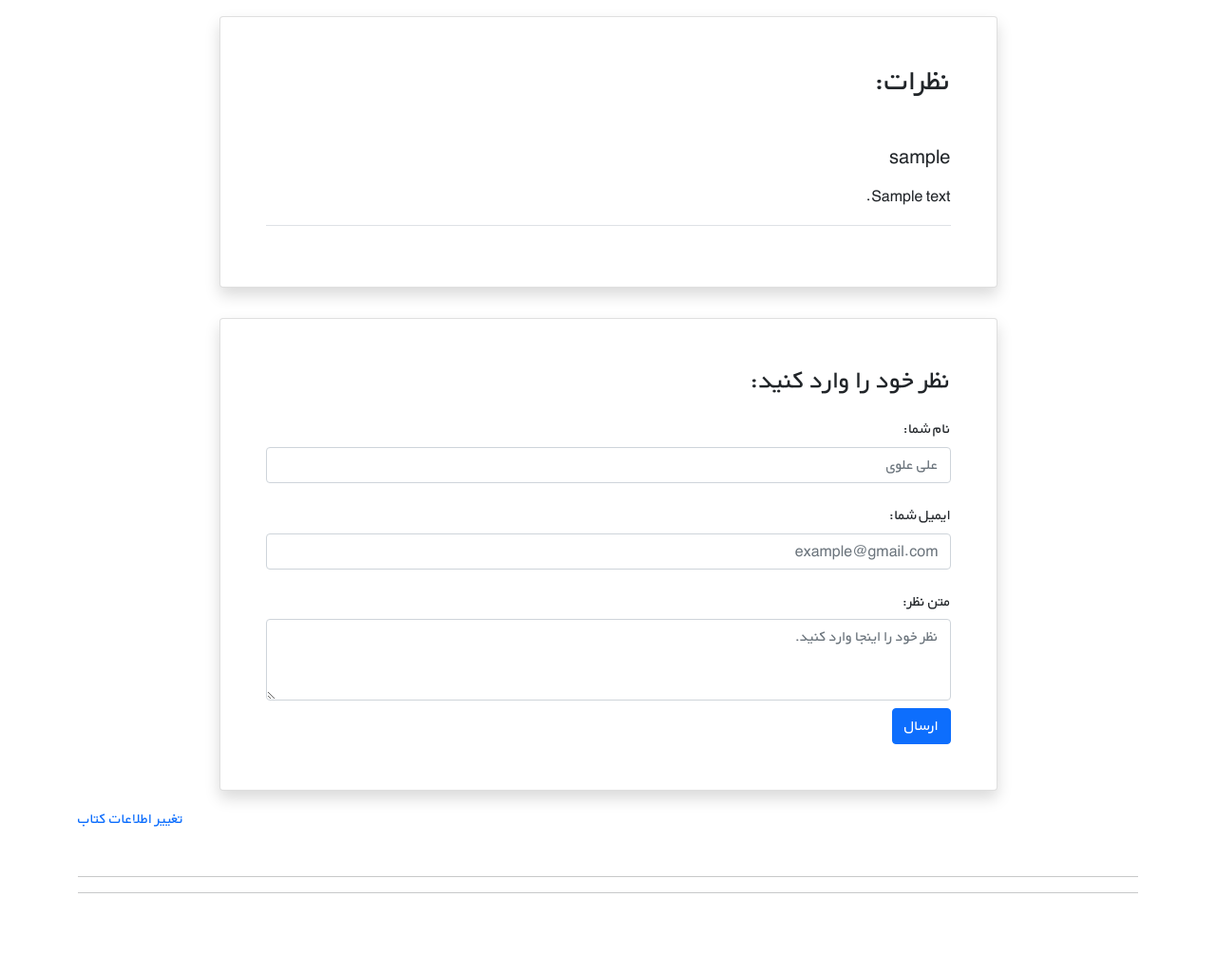
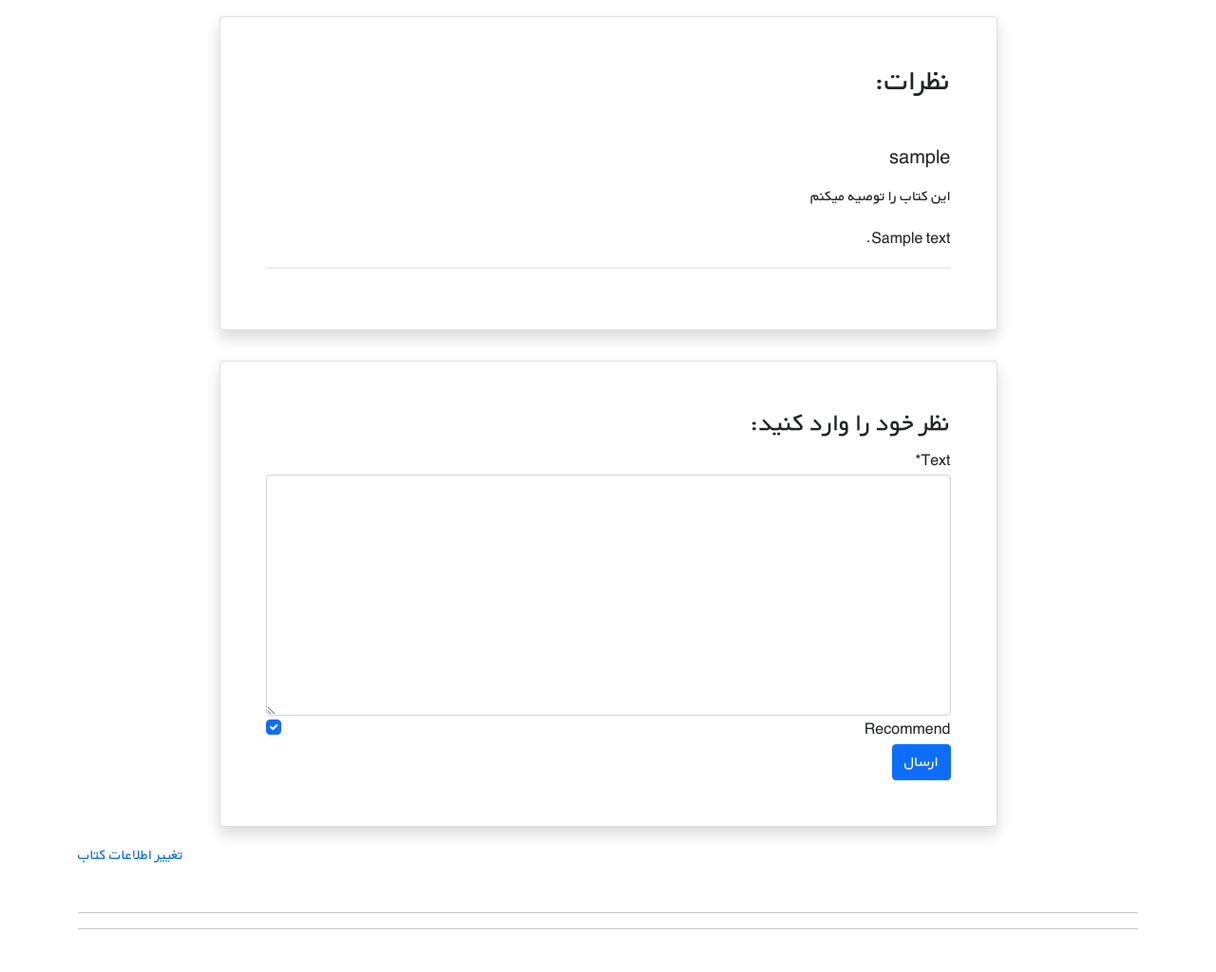
Before and after one commit to just-a-normal-developer/book-store, a Django app: page /books/1/ in a window 1280 px wide. Shown: the part 416-1440 px from the top of the page at 95% size. Before the commit the page ends 1357 px from the top, so only its background shows below. Run offline with Django 3.2, Linux system fonts and the light colour scheme; tables that the repository leaves empty hold one stand-in row (values such as "Sample post"); grey boxes marked "Sample" are stand-in pictures; some libraries are stand-ins or nearby versions.

Commit message:
some feature added into the dorms in comments

```diff
--- a/books/admin.py
+++ b/books/admin.py
@@ -3,7 +3,7 @@ from.models import Books , Comments
 
 
 class CommentsAdmin(admin.ModelAdmin):
-    list_display = ('user' , 'book' , 'text' , 'datetime_created', )
+    list_display = ('user' , 'book' , 'text' , 'datetime_created', 'is_active' , 'recommend')
 
 # Register your models here.
 admin.site.register(Books)
--- /dev/null
+++ b/books/forms.py
@@ -0,0 +1,8 @@
+from django import forms
+from .models import Comments
+
+
+class CommentForm(forms.ModelForm):
+    class Meta:
+        model = Comments
+        fields = ('text' , 'recommend' , )
--- a/books/models.py
+++ b/books/models.py
@@ -6,7 +6,6 @@ from django.contrib.auth import get_user_model
 # Create your models here.
 class Books(models.Model):
     class Meta:
-        app_label= 'books'
         verbose_name_plural = 'books'
     title = models.CharField(max_length = 200)
     description = models.TextField()
@@ -21,10 +20,14 @@ class Books(models.Model):
         return reverse('book_detail' , args=[self.id])
 
 class Comments(models.Model):
+    class Meta:
+        verbose_name_plural = 'comments'
     user = models.ForeignKey(get_user_model() , on_delete=models.CASCADE)
     book = models.ForeignKey(Books , on_delete=models.CASCADE , related_name='comments')
     text = models.TextField()
     datetime_created = models.DateTimeField(auto_now_add = True)
+    is_active = models.BooleanField(default = True)
+    recommend = models.BooleanField(default = True)
 
     def __str__(self):
         return self.text
--- a/books/templates/books/book_detail.html
+++ b/books/templates/books/book_detail.html
@@ -1,4 +1,6 @@
 {% extends '_base.html' %}
+
+{% load crispy_forms_tags %}
 
 {% load books_tags %}
 
@@ -47,10 +49,20 @@
 
                         {% for comment in comments %}
 
-                        <div class="border-bottom mb-3">
+                            {% if comment.is_active %}
+                             <div class="border-bottom mb-3">
                             <h5 class="mb-3">{{ comment.user }}</h5>
+                            {% if comment.recommend %}
+                                <p>این کتاب را توصیه میکنم</p>
+                            {% else %}
+                                <p>این کتاب را توصیه نمیکنم</p>
+
+                            {% endif %}
                             <p>{{ comment.text | linebreaks }}</p>
                         </div>
+                            {% endif %}
+
+
                         {% endfor %}
 
                     </div>
@@ -60,19 +72,8 @@
                     <div class="card shadow my-3 p-5 w-sm-75 w-100">
                         <h3>نظر خود را وارد کنید:</h3>
                         <form method="POST">
-                            <div class="form-group py-2">
-                                <label class="py-1" for="author_name">نام شما:</label>
-                                <input type="text" class="form-control" placeholder="علی علوی" name="author_name">
-                            </div>
-                            <div class="form-group py-2">
-                                <label class="py-1" for="email">ایمیل شما:</label>
-                                <input type="email" class="form-control" placeholder="example@gmail.com" name="email">
-                            </div>
-                            <div class="form-group py-2">
-                                <label class="py-1" for="comment_text">متن نظر:</label>
-                                <textarea class="form-control" name="text" rows="3"
-                                          placeholder="نظر خود را اینجا وارد کنید."></textarea>
-                            </div>
+                            {% csrf_token %}
+                            {{ Comment_form|crispy }}
                             <button type="submit" class="btn btn-primary">ارسال</button>
                         </form>
                     </div>
--- a/books/views.py
+++ b/books/views.py
@@ -1,8 +1,10 @@
 from django.shortcuts import render , get_object_or_404
 from django.views import generic
-from .models import Books
 from django.urls import reverse_lazy
 # Create your views here.
+from .models import Books
+from .forms import CommentForm
+
 
 class BookListView(generic.ListView):
     model = Books
@@ -16,7 +18,20 @@ class BookListView(generic.ListView):
 def book_detail_view(request , pk):
     book = get_object_or_404(Books , pk=pk)
     book_comments = book.comments.all()
-    return render(request , 'books/book_detail.html' , {'books' : book , 'comments' : book_comments , })
+    if request.method == 'POST':
+        comment_form = CommentForm(request.POST)
+        if comment_form.is_valid():
+            new_comment = comment_form.save(commit = False)
+            new_comment.book = book
+            new_comment.user = request.user
+            new_comment.save()
+            comment_form = CommentForm()
+    else:
+        comment_form = CommentForm()
+
+    return render(request , 'books/book_detail.html' , {'books' : book ,
+                                                        'comments' : book_comments ,
+                                                        'Comment_form' : comment_form })
 
 class BookCreateView(generic.CreateView):
     model = Books
```
Also changed, not shown: books/migrations/0005_alter_comments_options_comments_is_active_and_more.py (added).
